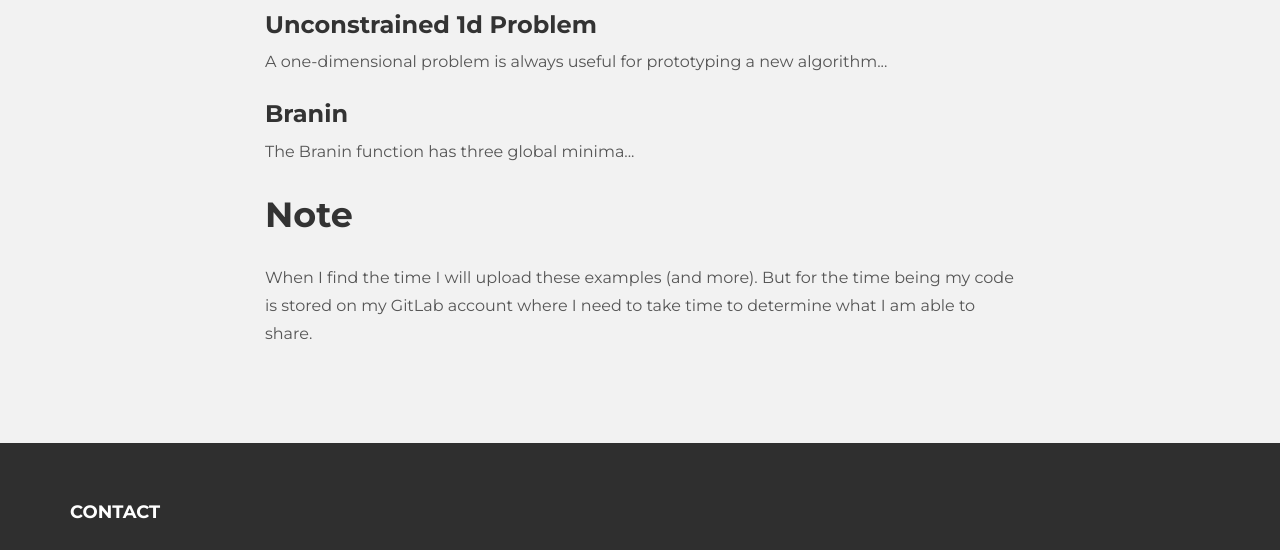
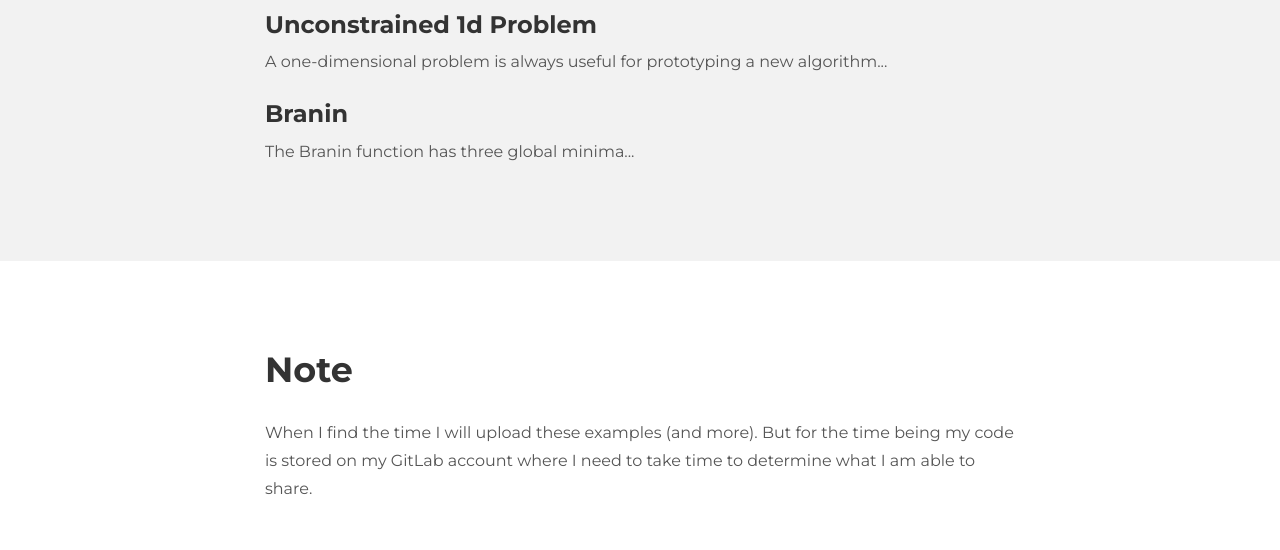
Before and after one commit to JustinJBeland/website, a plain HTML site: page JustinBeland/theme/code.html in a window 1280 px wide. Shown: the part 530-1080 px from the top of the page. Drawn offline with nearby package versions, Linux system fonts and the light colour scheme.

Commit message:
added a white section in code page to leave the note at the end

```diff
--- a/JustinBeland/theme/code.html
+++ b/JustinBeland/theme/code.html
@@ -62,16 +62,22 @@
 					<p>A one-dimensional problem is always useful for prototyping a new algorithm...</p>
 					<h3>Branin</h3>
 					<p>The Branin function has three global minima...</p>
-					<h1>Note</h1>
-					<p>When I find the time I will upload these examples (and more). But for the time being my code is stored on my GitLab account where I need to take time to determine what I am able to share.  </p>
 				</div><!-- /col-lg-8 -->
 			</div><!-- /row -->
 	    </div> <!-- /container -->
 	</div><!-- /ww -->
 
-
-
-
+	<!-- +++++ Second Post +++++ -->
+	<div id="white">
+	    <div class="container">
+			<div class="row">
+				<div class="col-lg-8 col-lg-offset-2">
+					<h1>Note</h1>
+					<p>When I find the time I will upload these examples (and more). But for the time being my code is stored on my GitLab account where I need to take time to determine what I am able to share.  </p>
+				</div>
+			</div><!-- /row -->
+	    </div> <!-- /container -->
+	</div><!-- /white -->
 
 	<!-- +++++ Footer Section +++++ -->
 
@@ -81,7 +87,6 @@
 				<div class="col-lg-4">
 					<h4>Contact</h4>
 					<p>
-
 						<a href="mailto:justin.beland@mail.utoronto.ca"><img src="assets/img/email.png" alt="emailBadge"> justin.beland@mail.utoronto.ca</a><br/>
 						<a href="https://www.linkedin.com/in/justin-beland-5a1000116"><img src="assets/img/LinkedIn.png" alt="inBadge"> LinkedIn</a><br/>
 						<a href="https://github.com/JustinJBeland"><img src="assets/img/github.png" alt="ghBadge"> GitHub</a><br/>
@@ -92,7 +97,6 @@
 		</div>
 	</div>
 
-
     <!-- Bootstrap core JavaScript
     ================================================== -->
     <!-- Placed at the end of the document so the pages load faster -->
```
